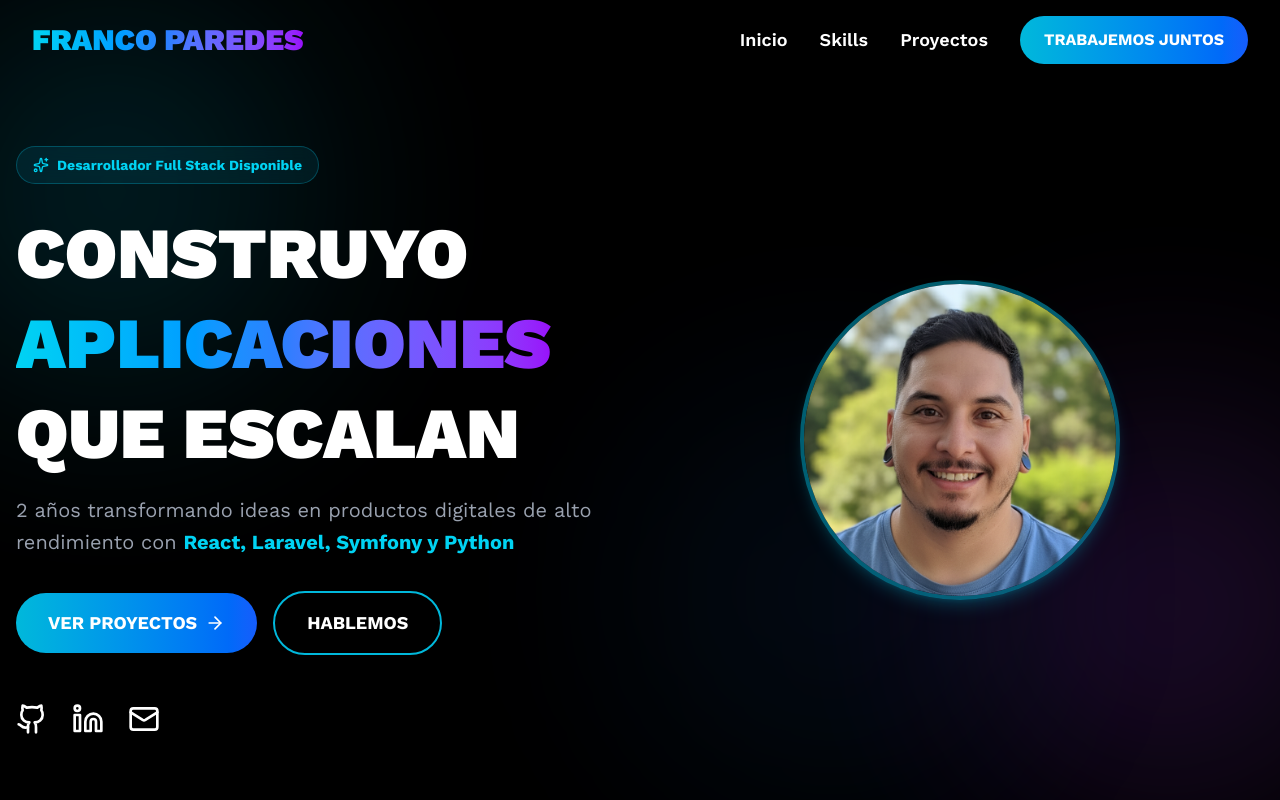
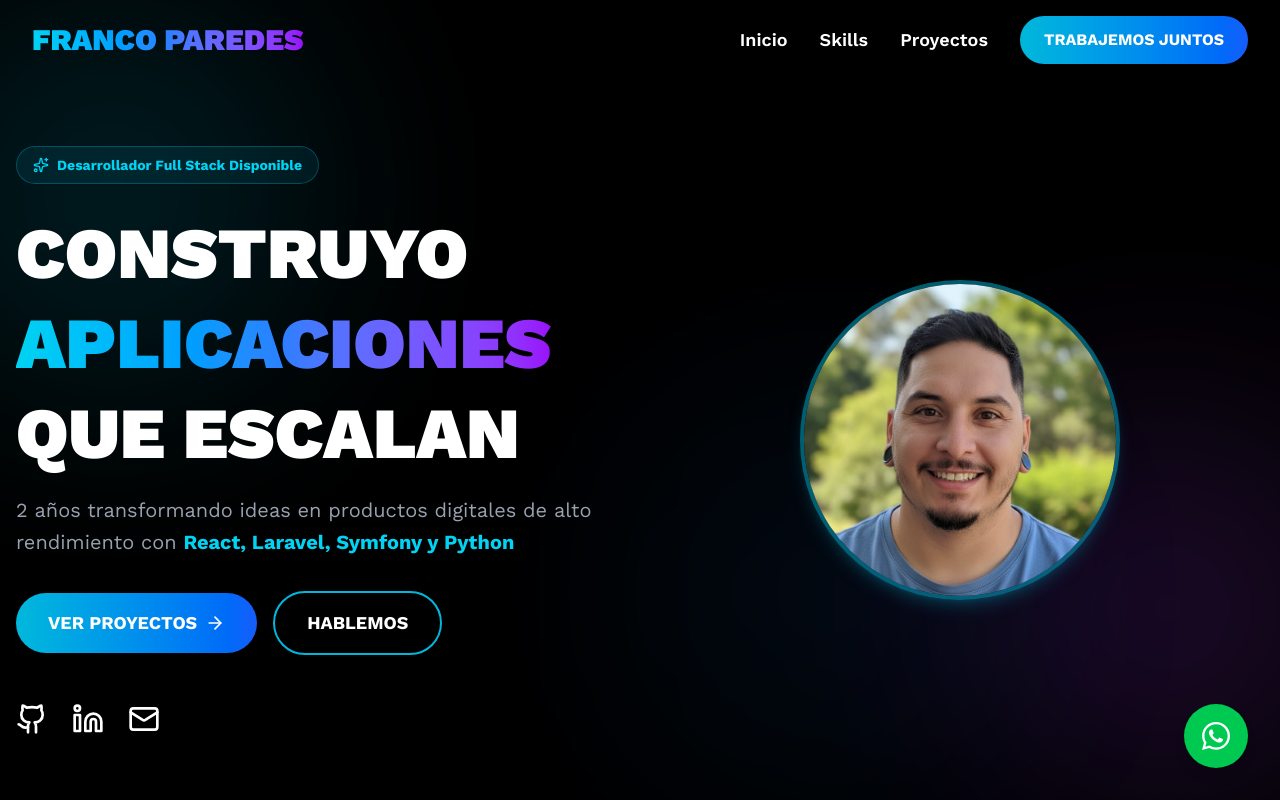
Before and after one commit to Etiketaa/portfolio__flask, a React (Vite) app in the folder frontend/: page / in a window 1280 px wide. Shown: the top 800 px of the page. Built offline with nearby package versions, Linux system fonts and the light colour scheme.

Commit message:
feat: add animations and whatsapp button

```diff
--- a/frontend/package.json
+++ b/frontend/package.json
@@ -23,6 +23,7 @@
         "react": "^19.0.0",
         "react-dom": "^19.0.0",
         "react-fast-marquee": "^1.6.5",
+        "react-intersection-observer": "^10.0.0",
         "react-router-dom": "^7.3.0",
         "react-scroll": "^1.9.3",
         "react-spinners": "^0.17.0",
--- /dev/null
+++ b/frontend/src/components/common/AnimatedSection.jsx
@@ -0,0 +1,23 @@
+import React from 'react';
+import { useInView } from 'react-intersection-observer';
+
+const AnimatedSection = ({ children, delay = 0 }) => {
+  const { ref, inView } = useInView({
+    triggerOnce: true,
+    threshold: 0.1,
+  });
+
+  return (
+    <div
+      ref={ref}
+      className={`transition-all duration-1000 ease-in-out ${
+        inView ? 'opacity-100 translate-y-0' : 'opacity-0 translate-y-10'
+      }`}
+      style={{ transitionDelay: `${delay}ms` }}
+    >
+      {children}
+    </div>
+  );
+};
+
+export default AnimatedSection;
--- /dev/null
+++ b/frontend/src/components/common/WhatsAppButton.jsx
@@ -0,0 +1,22 @@
+import React from 'react';
+import { FontAwesomeIcon } from '@fortawesome/react-fontawesome';
+import { faWhatsapp } from '@fortawesome/free-brands-svg-icons';
+
+const WhatsAppButton = () => {
+  const phoneNumber = '542915275183';
+  const message = 'Hola, vi tu portfolio y me gustaría contactarte.';
+  const whatsappLink = `https://wa.me/${phoneNumber}?text=${encodeURIComponent(message)}`;
+
+  return (
+    <a
+      href={whatsappLink}
+      target="_blank"
+      rel="noopener noreferrer"
+      className="fixed bottom-8 right-8 bg-green-500 text-white w-16 h-16 rounded-full flex items-center justify-center shadow-lg hover:bg-green-600 transition-all"
+    >
+      <FontAwesomeIcon icon={faWhatsapp} size="2x" />
+    </a>
+  );
+};
+
+export default WhatsAppButton;
--- a/frontend/src/components/common/scrollToTop/ScrollToTop.jsx
+++ b/frontend/src/components/common/scrollToTop/ScrollToTop.jsx
@@ -24,10 +24,10 @@ const ScrollToTop = () => {
   }, []);
 
   return (
-    <div className="flex justify-end relative  sm:me-10 z-10 transition-all">
+    <div className="flex justify-start relative  sm:ms-10 z-10 transition-all">
       <a
         onClick={scrollToTop}
-        className={`fixed bottom-10 me-5 w-10 h-10 sm:w-12.5 sm:h-12.5 lg:w-15 lg:h-15 flex justify-center items-center rounded-full transition delay-150 duration-500 ease-in-out hover:scale-120 hover:cursor-pointer bg-picto-primary hover:bg-picto-primary-dark text-white ${
+        className={`fixed bottom-10 ms-5 w-10 h-10 sm:w-12.5 sm:h-12.5 lg:w-15 lg:h-15 flex justify-center items-center rounded-full transition delay-150 duration-500 ease-in-out hover:scale-120 hover:cursor-pointer bg-picto-primary hover:bg-picto-primary-dark text-white ${
           position < 200 && "scale-0"
         }`}
       >
--- a/frontend/src/components/portfolio/Portfolio.jsx
+++ b/frontend/src/components/portfolio/Portfolio.jsx
@@ -4,6 +4,8 @@ import { FontAwesomeIcon } from '@fortawesome/react-fontawesome';
 import { faReact, faJs, faPhp, faLaravel, faPython, faSymfony, faHtml5, faCss3, faNodeJs, faGitAlt } from '@fortawesome/free-brands-svg-icons';
 import { faDatabase } from '@fortawesome/free-solid-svg-icons';
 import userPhoto from '../../assets/images/foto-portfolio.png';
+import WhatsAppButton from '../common/WhatsAppButton';
+import AnimatedSection from '../common/AnimatedSection';
 
 export default function Portfolio() {
   const [menuOpen, setMenuOpen] = useState(false);
@@ -81,6 +83,14 @@ export default function Portfolio() {
     }
   ];
 
+  const [form, setForm] = useState({ name: '', email: '', message: '' });
+
+  const handleFormChange = (e) => {
+    setForm({ ...form, [e.target.name]: e.target.value });
+  };
+
+  const mailtoLink = `mailto:francoparedes1992@gmail.com?subject=Contacto desde el portfolio&body=Nombre: ${form.name}%0D%0AEmail: ${form.email}%0D%0AMensaje: ${form.message}`;
+
   return (
     <div className="bg-black text-white overflow-x-hidden">
       {/* Animated Background */}
@@ -129,6 +139,7 @@ export default function Portfolio() {
 
       {/* Hero Section */}
       <section id="inicio" className="relative min-h-screen flex items-center justify-center px-4 pt-20">
+        <AnimatedSection delay={0}>
           <div className="max-w-7xl mx-auto grid grid-cols-1 lg:grid-cols-2 gap-8 items-center text-center lg:text-left relative z-10">
             <div className="order-2 lg:order-1">
               <div className="inline-flex items-center gap-2 bg-cyan-500/10 border border-cyan-500/30 px-4 py-2 rounded-full mb-6 backdrop-blur-sm">
@@ -174,10 +185,12 @@ export default function Portfolio() {
               <img src={userPhoto} alt="Franco Paredes" className="rounded-full w-64 h-64 md:w-80 md:h-80 object-cover border-4 border-cyan-500/50 shadow-lg shadow-cyan-500/20" />
             </div>
           </div>
+        </AnimatedSection>
       </section>
 
       {/* Skills Section */}
       <section id="habilidades" className="relative py-24 px-4">
+        <AnimatedSection delay={200}>
           <div className="max-w-7xl mx-auto relative z-10">
             <div className="text-center mb-16">
               <h2 className="text-4xl md:text-6xl font-black mb-4">
@@ -209,10 +222,12 @@ export default function Portfolio() {
               ))}
             </div>
           </div>
+        </AnimatedSection>
       </section>
 
       {/* Projects Section */}
       <section id="proyectos" className="relative py-24 px-4 bg-gradient-to-b from-black to-gray-900">
+        <AnimatedSection delay={400}>
           <div className="max-w-7xl mx-auto relative z-10">
             <div className="text-center mb-16">
               <h2 className="text-4xl md:text-6xl font-black mb-4">
@@ -257,10 +272,12 @@ export default function Portfolio() {
               ))}
             </div>
           </div>
+        </AnimatedSection>
       </section>
 
       {/* Why Work With Me */}
       <section className="relative py-24 px-4">
+        <AnimatedSection delay={600}>
           <div className="max-w-5xl mx-auto relative z-10">
             <div className="text-center mb-16">
               <h2 className="text-4xl md:text-6xl font-black mb-4">
@@ -283,10 +300,12 @@ export default function Portfolio() {
               ))}
             </div>
           </div>
+        </AnimatedSection>
       </section>
 
       {/* Contact Section */}
       <section id="contacto" className="relative py-24 px-4 bg-gradient-to-b from-gray-900 to-black">
+        <AnimatedSection delay={800}>
           <div className="max-w-4xl mx-auto relative z-10 text-center">
             <div className="inline-flex items-center gap-2 bg-cyan-500/10 border border-cyan-500/30 px-4 py-2 rounded-full mb-6 backdrop-blur-sm">
               <Rocket className="text-cyan-400" size={16} />
@@ -301,13 +320,15 @@ export default function Portfolio() {
               Convirtamos tu idea en realidad
             </p>
 
-          <form action="https://formspree.io/f/mleqgjdr" method="POST" className="bg-gray-900/80 backdrop-blur-sm border border-cyan-500/30 rounded-2xl p-6 md:p-8">
+            <div className="bg-gray-900/80 backdrop-blur-sm border border-cyan-500/30 rounded-2xl p-6 md:p-8">
               <div className="space-y-4">
                 <input
                   type="text"
                   name="name"
                   placeholder="Tu nombre"
                   className="w-full bg-black/50 border border-cyan-500/30 rounded-xl px-4 py-3 text-base focus:outline-none focus:border-cyan-500 transition-colors"
+                  value={form.name}
+                  onChange={handleFormChange}
                   required
                 />
                 <input
@@ -315,6 +336,8 @@ export default function Portfolio() {
                   name="email"
                   placeholder="Tu email"
                   className="w-full bg-black/50 border border-cyan-500/30 rounded-xl px-4 py-3 text-base focus:outline-none focus:border-cyan-500 transition-colors"
+                  value={form.email}
+                  onChange={handleFormChange}
                   required
                 />
                 <textarea
@@ -322,17 +345,19 @@ export default function Portfolio() {
                   name="message"
                   placeholder="Cuéntame sobre tu proyecto..."
                   className="w-full bg-black/50 border border-cyan-500/30 rounded-xl px-4 py-3 text-base focus:outline-none focus:border-cyan-500 transition-colors resize-none"
+                  value={form.message}
+                  onChange={handleFormChange}
                   required
                 ></textarea>
-              <button
-                type="submit"
+                <a
+                  href={mailtoLink}
                   className="w-full bg-gradient-to-r from-cyan-500 to-blue-600 py-4 rounded-xl font-bold text-lg hover:shadow-lg hover:shadow-cyan-500/50 transition-all hover:scale-[1.02] flex items-center justify-center gap-2"
                 >
                   ENVIAR MENSAJE
                   <Zap size={20}/>
-              </button>
+                </a>
               </div>
-          </form>
+            </div>
 
             <div className="mt-12 flex justify-center gap-6">
               <a href="https://github.com/Etiketaa" target="_blank" rel="noopener noreferrer" className="hover:text-cyan-400 transition-colors">
@@ -346,6 +371,7 @@ export default function Portfolio() {
               </a>
             </div>
           </div>
+        </AnimatedSection>
       </section>
 
       {/* Footer */}
@@ -354,6 +380,7 @@ export default function Portfolio() {
           <p className="text-gray-500 text-lg">© 2024 Franco Paredes • Full Stack Developer • Hecho con React + Tailwind</p>
         </div>
       </footer>
+      <WhatsAppButton />
     </div>
   );
 }
```
Also changed, not shown: 1 other file (tests, documents, lock files or other folders). Lines whose indentation alone changed are shown as unchanged.
